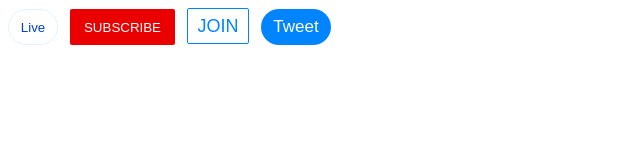
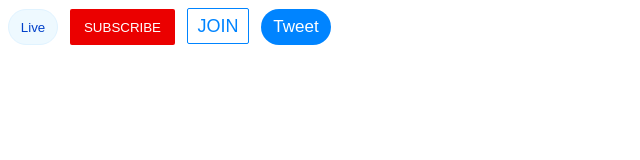
Before and after one commit to Kolzstikcs/buttons-html-lesson-2, a plain HTML site: page index.html in a window 1280 px wide. Shown: the full height of the page, 0-640 px from the left. Drawn offline with Linux system fonts and the light colour scheme.

Commit message:
index.html

```diff
--- a/index.html
+++ b/index.html
@@ -8,7 +8,7 @@
         .facebook-live-button{
         width: 50px;
         height: 36px;
-        background-color: transparent;
+        background-color: #EEF9FF;
         color: rgb(0, 64, 202);
         border: 0.5px solid  rgb(224, 243, 255);
         border-radius: 20px;
```
